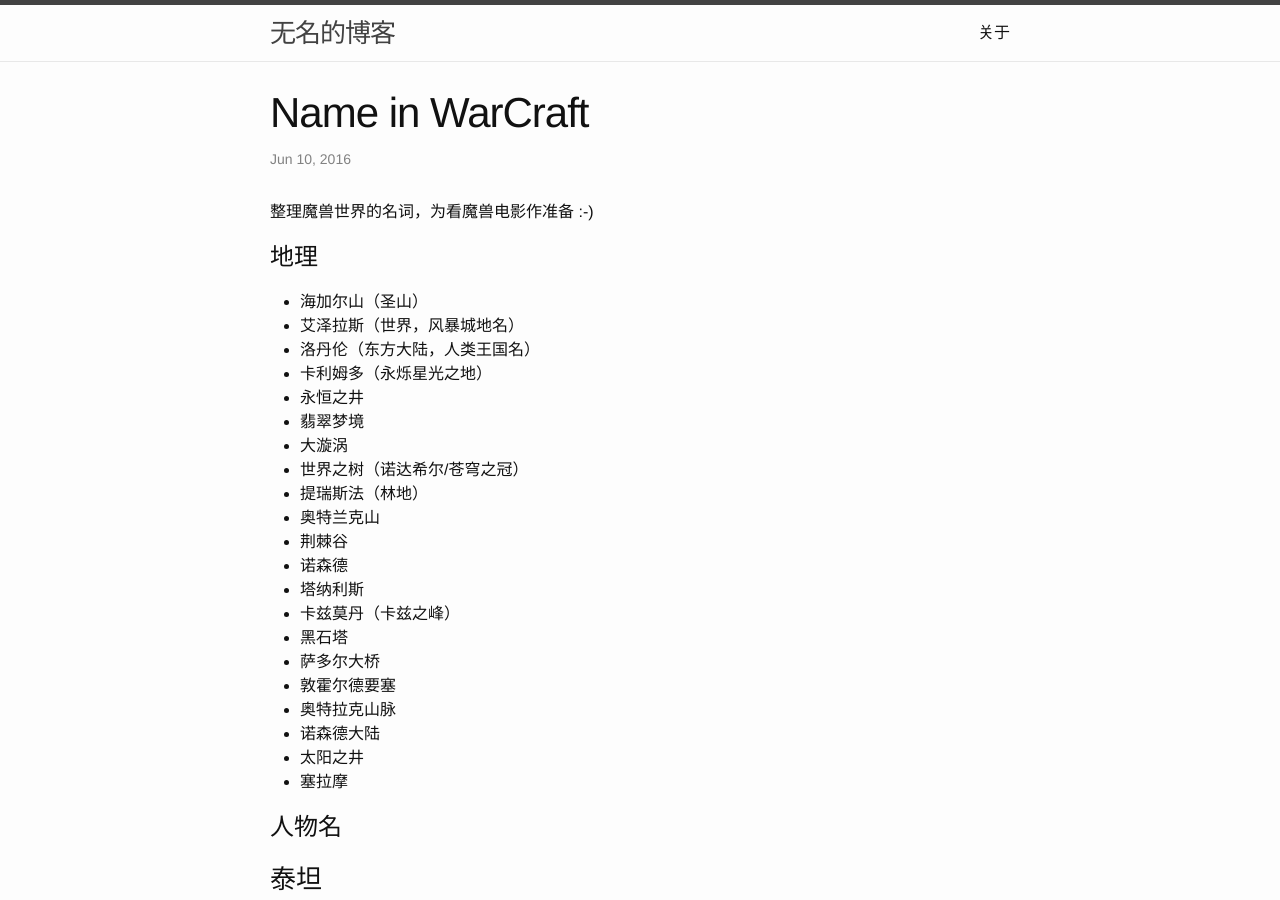
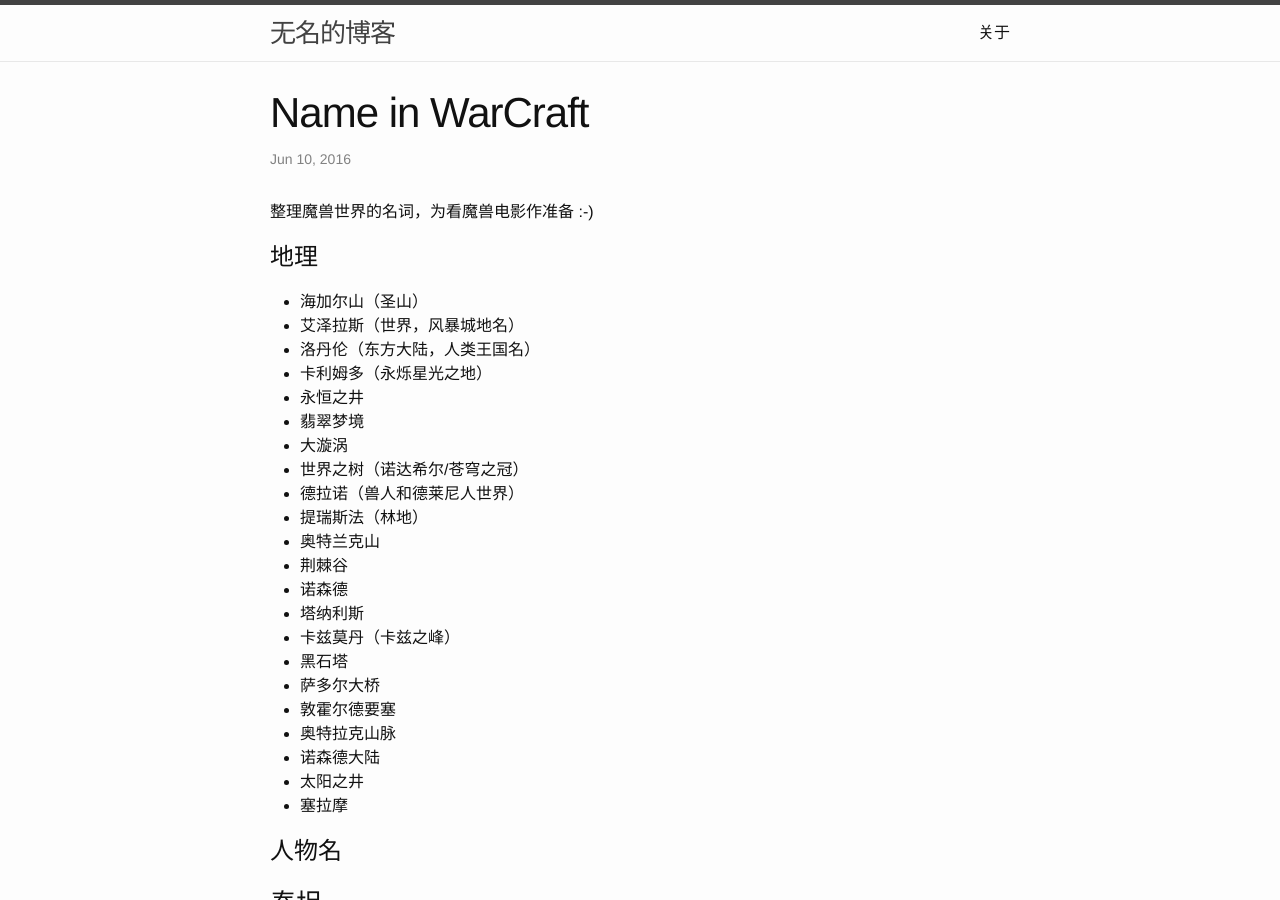
Before and after one commit to larryzju/larryzju.github.io, a Jekyll site: the page built from _posts/2016-06-10-name-in-warcraft.md, in a window 1280 px wide and 900 px high. Built offline with Jekyll 4.4.1, drawn with Linux system fonts in a browser that asks for light colours.

Commit message:
调整文档结构

```diff
--- a/_posts/2016-06-10-name-in-warcraft.md
+++ b/_posts/2016-06-10-name-in-warcraft.md
@@ -16,6 +16,7 @@
 * 翡翠梦境
 * 大漩涡
 * 世界之树（诺达希尔/苍穹之冠）
+* 德拉诺（兽人和德莱尼人世界）
 * 提瑞斯法（林地）
 * 奥特兰克山
 * 荆棘谷
```
Also changed, not shown: other parts of _posts/2016-06-10-name-in-warcraft.md (+1 -1 lines).
